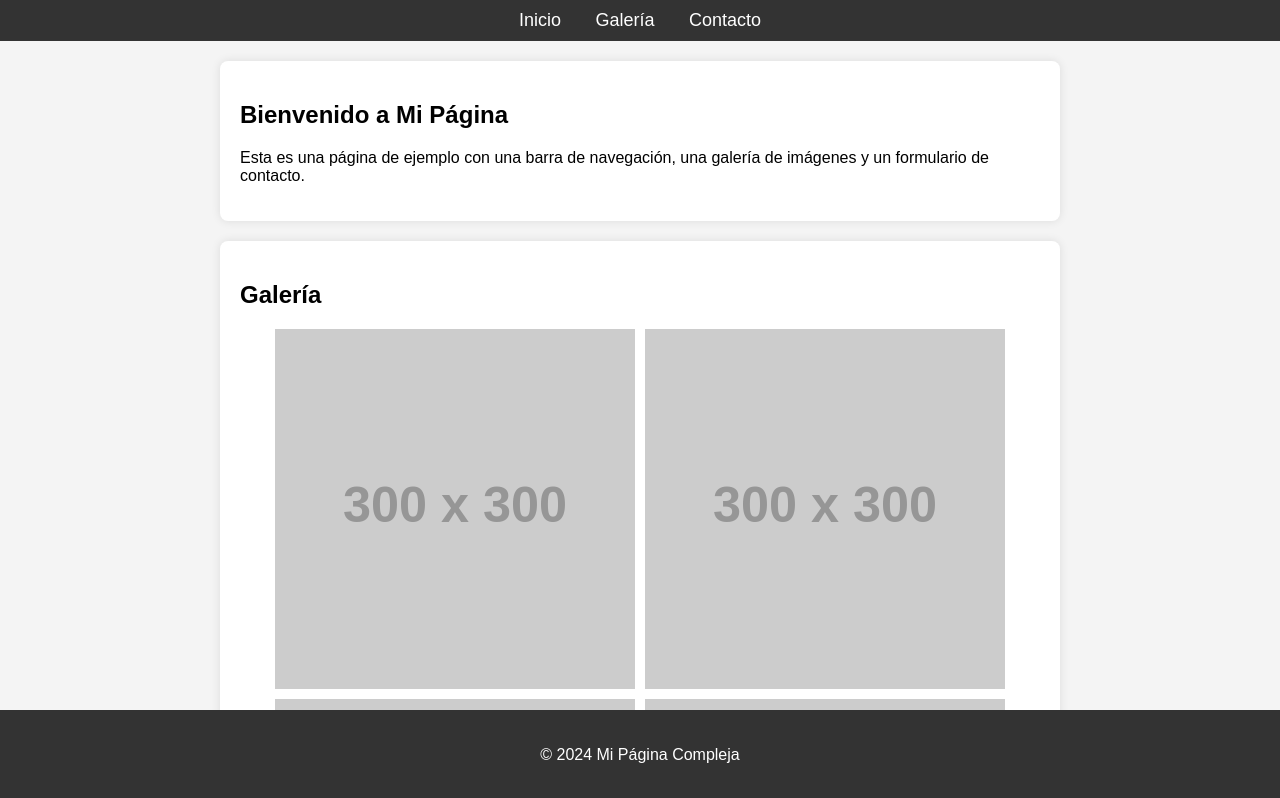
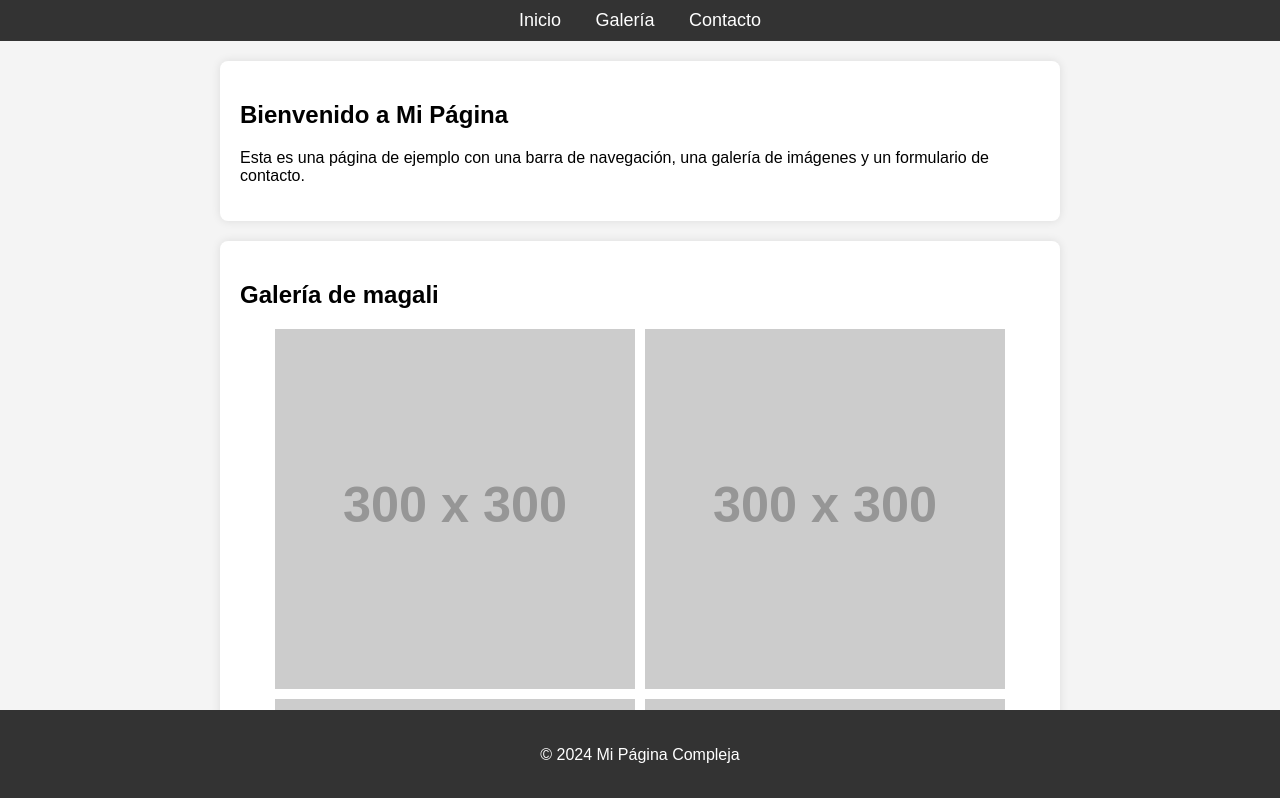
Before and after one commit to DeerWings/proyecto-ISW, a plain HTML site: page app/index.html in a window 1280 px wide. Shown: the top 798 px of the page. Drawn offline with Linux system fonts and the light colour scheme; placeholder pictures from the web are drawn by us.

Commit message:
se modifico nombre de la galeria

```diff
--- a/app/index.html
+++ b/app/index.html
@@ -23,7 +23,7 @@
     </section>
 
     <section id="gallery">
-        <h2>Galería</h2>
+        <h2>Galería de magali</h2>
         <div class="gallery">
             <img src="https://via.placeholder.com/300" alt="Imagen 1">
             <img src="https://via.placeholder.com/300" alt="Imagen 2">
```
